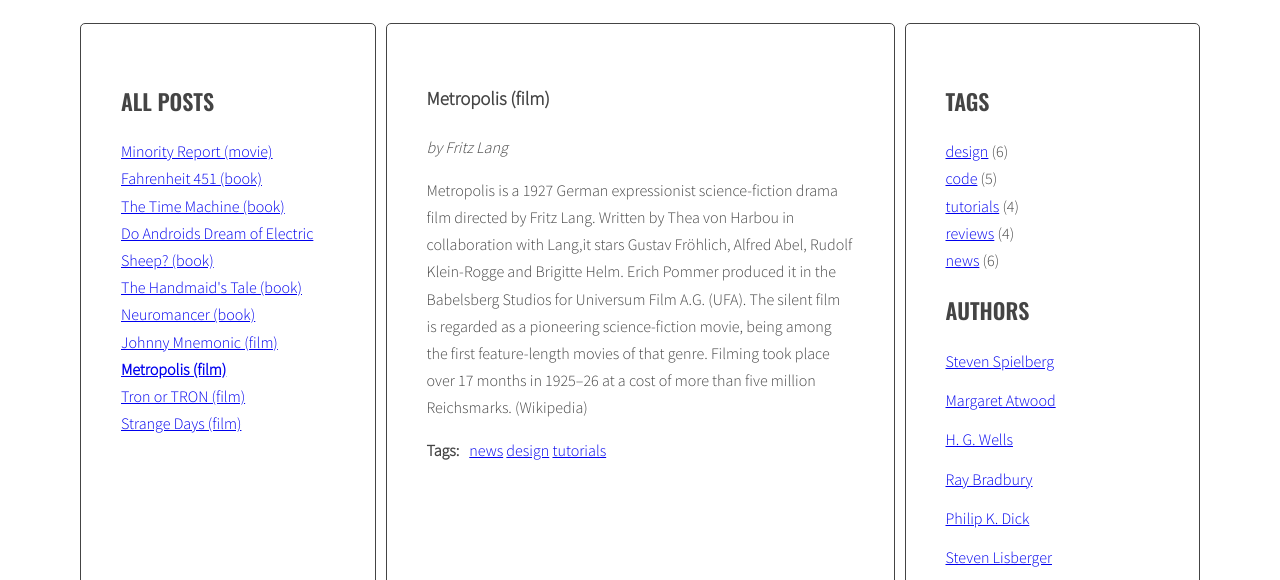
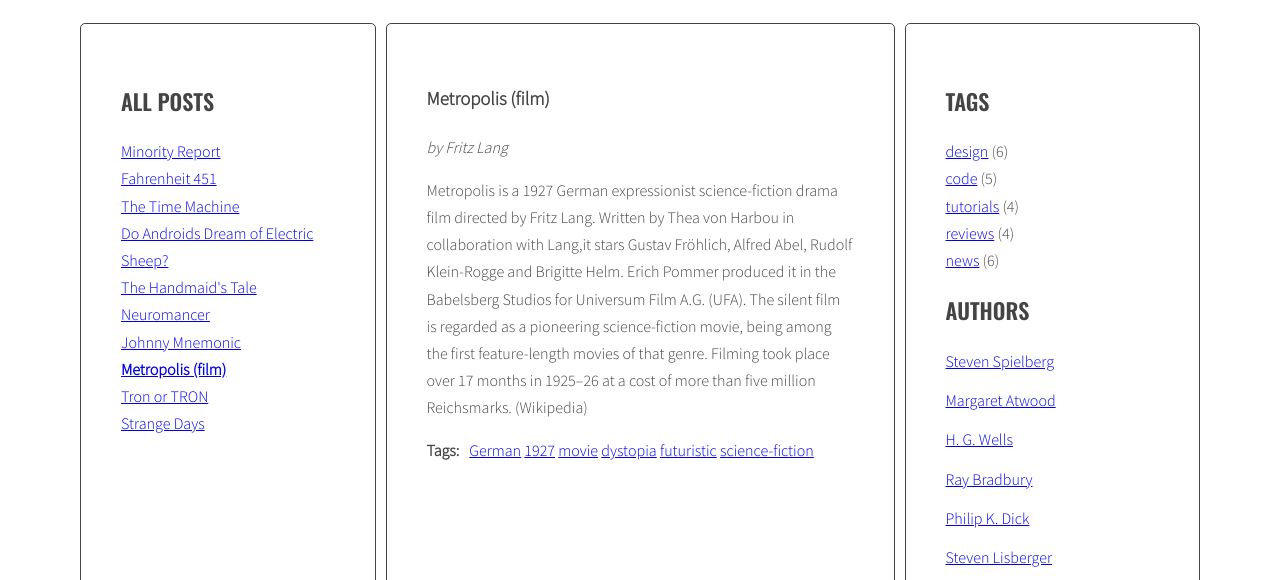
Before and after one commit to natkalia/dystopias-kodilla-6.2, a website: page index.html in a window 1280 px wide. Both pictures are taken after a click on the link "Metropolis (film)". Shown: the part 220-800 px from the top of the page. Drawn offline with nearby package versions, Linux system fonts and the light colour scheme.

Commit message:
Add creating dynamic tags in generateTags function

```diff
--- a/index.html
+++ b/index.html
@@ -17,8 +17,8 @@
             <ul class="list titles"></ul>
           </aside>
           <section class="posts">
-            <article class="post active" id="article-1">
-              <h3 class="post-title">Minority Report (movie)</h3>
+            <article class="post active" id="article-1" data-tags="American 2002 movie dystopia futuristic">
+              <h3 class="post-title">Minority Report</h3>
               <p class="post-author">by Steven Spielberg</p>
               <div class="post-content">
                 <p>
@@ -38,13 +38,11 @@
               <div class="post-tags">
                 <p><strong>Tags:</strong></p>
                 <ul class="list list-horizontal">
-                  <li><a href="#">design</a></li>
-                  <li><a href="#">tutorials</a></li>
                 </ul>
               </div>
             </article>
-            <article class="post" id="article-2">
-              <h3 class="post-title">Fahrenheit 451 (book)</h3>
+            <article class="post" id="article-2" data-tags="American 1953 novel book dystopia futuristic">
+              <h3 class="post-title">Fahrenheit 451</h3>
               <p class="post-author">by Ray Bradbury</p>
               <div class="post-content">
                 <p>
@@ -64,13 +62,11 @@
               <div class="post-tags">
                 <p><strong>Tags:</strong></p>
                 <ul class="list list-horizontal">
-                  <li><a href="#">news</a></li>
-                  <li><a href="#">code</a></li>
                 </ul>
               </div>
             </article>
-            <article class="post" id="article-3">
-              <h3 class="post-title">The Time Machine (book)</h3>
+            <article class="post" id="article-3" data-tags="British 1895 novel book science-fiction">
+              <h3 class="post-title">The Time Machine</h3>
               <p class="post-author">by H. G. Wells</p>
               <div class="post-content">
                 <p>
@@ -86,16 +82,11 @@
               <div class="post-tags">
                 <p><strong>Tags:</strong></p>
                 <ul class="list list-horizontal">
-                  <li><a href="#">news</a></li>
-                  <li><a href="#">reviews</a></li>
-                  <li><a href="#">design</a></li>
                 </ul>
               </div>
             </article>
-            <article class="post" id="article-4">
-              <h3 class="post-title">
-                Do Androids Dream of Electric Sheep? (book)
-              </h3>
+            <article class="post" id="article-4" data-tags="American 1968 novel book science-fiction androids">
+              <h3 class="post-title">Do Androids Dream of Electric Sheep?</h3>
               <p class="post-author">by Philip K. Dick</p>
               <div class="post-content">
                 <p>
@@ -116,14 +107,11 @@
               <div class="post-tags">
                 <p><strong>Tags:</strong></p>
                 <ul class="list list-horizontal">
-                  <li><a href="#">tutorials</a></li>
-                  <li><a href="#">code</a></li>
-                  <li><a href="#">design</a></li>
                 </ul>
               </div>
             </article>
-            <article class="post" id="article-5">
-              <h3 class="post-title">The Handmaid's Tale (book)</h3>
+            <article class="post" id="article-5" data-tags="Canadian 1985 dystopia novel book science-fiction women">
+              <h3 class="post-title">The Handmaid's Tale</h3>
               <p class="post-author">by Margaret Atwood</p>
               <div class="post-content">
                 <p>
@@ -143,13 +131,11 @@
               <div class="post-tags">
                 <p><strong>Tags:</strong></p>
                 <ul class="list list-horizontal">
-                  <li><a href="#">design</a></li>
-                  <li><a href="#">reviews</a></li>
                 </ul>
               </div>
             </article>
-            <article class="post" id="article-6">
-              <h3 class="post-title">Neuromancer (book)</h3>
+            <article class="post" id="article-6" data-tags="American 1984 dystopia novel book cyberpunk">
+              <h3 class="post-title">Neuromancer</h3>
               <p class="post-author">by William Gibson</p>
               <div class="post-content">
                 <p>
@@ -167,13 +153,11 @@
               <div class="post-tags">
                 <p><strong>Tags:</strong></p>
                 <ul class="list list-horizontal">
-                  <li><a href="#">reviews</a></li>
-                  <li><a href="#">code</a></li>
                 </ul>
               </div>
             </article>
-            <article class="post" id="article-7">
-              <h3 class="post-title">Johnny Mnemonic (film)</h3>
+            <article class="post" id="article-7" data-tags="American-Canadian 1995 movie cyberpunk science-fiction">
+              <h3 class="post-title">Johnny Mnemonic</h3>
               <p class="post-author">by Robert Longo</p>
               <div class="post-content">
                 <p>
@@ -192,12 +176,10 @@
               <div class="post-tags">
                 <p><strong>Tags:</strong></p>
                 <ul class="list list-horizontal">
-                  <li><a href="#">code</a></li>
-                  <li><a href="#">news</a></li>
                 </ul>
               </div>
             </article>
-            <article class="post" id="article-8">
+            <article class="post" id="article-8" data-tags="German 1927 movie dystopia futuristic science-fiction">
               <h3 class="post-title">Metropolis (film)</h3>
               <p class="post-author">by Fritz Lang</p>
               <div class="post-content">
@@ -217,14 +199,11 @@
               <div class="post-tags">
                 <p><strong>Tags:</strong></p>
                 <ul class="list list-horizontal">
-                  <li><a href="#">news</a></li>
-                  <li><a href="#">design</a></li>
-                  <li><a href="#">tutorials</a></li>
                 </ul>
               </div>
             </article>
-            <article class="post" id="article-9">
-              <h3 class="post-title">Tron or TRON (film)</h3>
+            <article class="post" id="article-9" data-tags="American 1982 movie Pong futuristic computer science-fiction">
+              <h3 class="post-title">Tron or TRON</h3>
               <p class="post-author">by Steven Lisberger</p>
               <div class="post-content">
                 <p>
@@ -241,13 +220,11 @@
               <div class="post-tags">
                 <p><strong>Tags:</strong></p>
                 <ul class="list list-horizontal">
-                  <li><a href="#">news</a></li>
-                  <li><a href="#">tutorials</a></li>
                 </ul>
               </div>
             </article>
-            <article class="post" id="article-10">
-              <h3 class="post-title">Strange Days (film)</h3>
+            <article class="post" id="article-10" data-tags="American 1995 movie racism film-noir science-fiction">
+              <h3 class="post-title">Strange Days</h3>
               <p class="post-author">by Kathryn Bigelow</p>
               <div class="post-content">
                 <p>
@@ -265,10 +242,6 @@
               <div class="post-tags">
                 <p><strong>Tags:</strong></p>
                 <ul class="list list-horizontal">
-                  <li><a href="#">code</a></li>
-                  <li><a href="#">design</a></li>
-                  <li><a href="#">news</a></li>
-                  <li><a href="#">reviews</a></li>
                 </ul>
               </div>
             </article>
--- a/js/script.js
+++ b/js/script.js
@@ -1,4 +1,9 @@
 'use strict';
+
+const optArticleSelector = '.post',
+  optTitleSelector = '.post-title',
+  optTitleListSelector = '.titles',
+  optArticleTagsSelector = '.post-tags .list';
 
 const titleClickHandler = function(event) {
   event.preventDefault();
@@ -29,10 +34,6 @@ const titleClickHandler = function(event) {
   currentArticle.classList.add('active');
 };
 
-const optArticleSelector = '.post',
-  optTitleSelector = '.post-title',
-  optTitleListSelector = '.titles';
-
 const generateTitleLinks = () => {
   /* [DONE] clean up list of links with titles of articles */
   const titleList = document.querySelector(optTitleListSelector);
@@ -57,3 +58,18 @@ const generateTitleLinks = () => {
   }
 };
 generateTitleLinks();
+
+const generateTags = () => {
+  const articles = document.querySelectorAll(optArticleSelector);
+  for (let article of articles) {
+    const tags = article.getAttribute('data-tags').split(' ');
+    const tagsList = article.querySelector(optArticleTagsSelector);
+    let html = '';
+    tags.forEach(tag => {
+      const tagHTML = `<li><a href='#tag-${tag}'>${tag}</a></li> `;
+      html = html + tagHTML;
+    });
+    tagsList.innerHTML = html;
+  }
+};
+generateTags();
```
